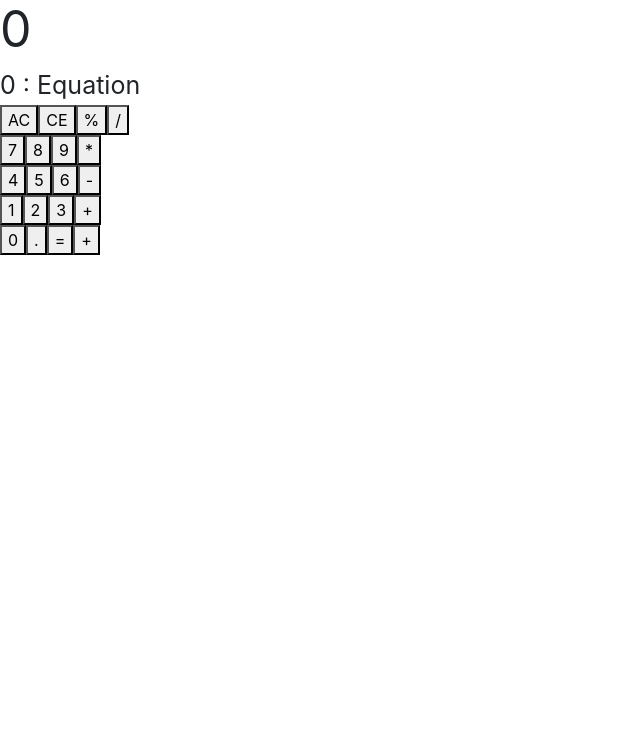
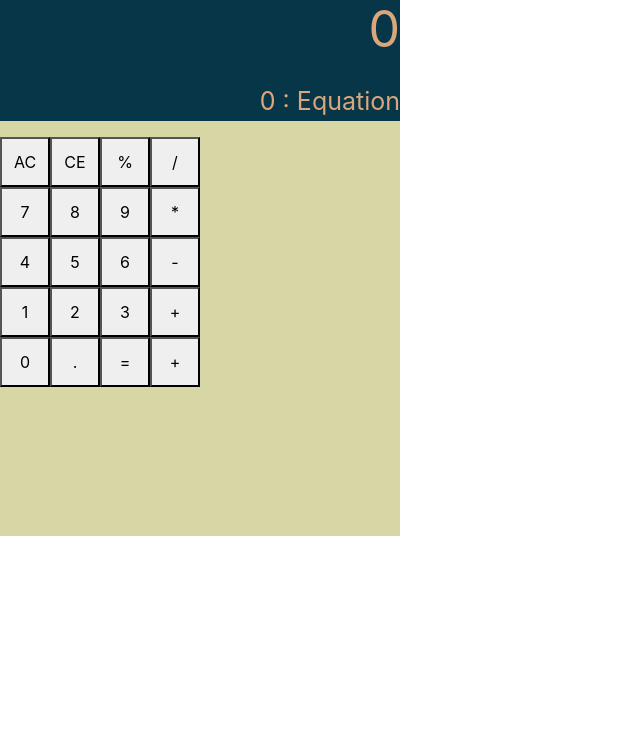
Before and after one commit to alexander-guesnon/Simple-Calculator, a plain HTML site: page index.html in a window 1280 px wide. Shown: the part 64-800 px from the top of the page, without its empty margins (0-640 px from the left). Drawn offline with nearby package versions, Linux system fonts and the light colour scheme.

Commit message:
working on css

```diff
--- a/css/style.css
+++ b/css/style.css
@@ -1,14 +1,44 @@
-body{
-background: white;
+/*
+#063647
+#458985
+#D7D6A5
+#DBA67B
+#A55C55
+*/
+
+body {
+  background: white;
+}
+
+.calculator {
+  height: 600px;
+  width: 400px;
+  background-color: #D7D6A5;
+}
+.screen{
+	background-color: #063647;
 }
 h1 {
+  text-align: center;
+  color: #458985;
 }
+
 .calcScreen {
-font-size: 50px;
+	text-align: right;
+  font-size: 50px;
+	color: #DBA67B;
 }
-.equation{
-	font-size: 25px;
+
+.equation {
+	text-align: right;
+  font-size: 25px;
+	color: #DBA67B;
 }
-.Myrow{
-display: block;
+
+.Myrow {
+  display: block;
 }
+button{
+	height: 50px;
+	width: 50px;
+}
--- a/index.html
+++ b/index.html
@@ -16,9 +16,13 @@
 </head>
 
 <body>
-	<h1>Basic Calculator</h1>
-	<div class = "calcScreen">0</div>
-	<div class = "equation"> 0 : Equation</div>
+	<div class="calculator">
+		<h1>Basic Calculator</h1>
+		<div class="screen">
+		<p class="calcScreen">0</p>
+		<p class="equation"> 0 : Equation</p>
+	</div>
+	</div>
 </body>
 
 
--- a/js/script.js
+++ b/js/script.js
@@ -98,12 +98,11 @@ function calculator() {
       temp += "</div>";
     }
 
-    $("body").append(temp);
+    $(".calculator").append(temp);
   };
 
   this.handleUserInput = function(userInput) {
     var regexNum = /\d/g;
-    var regexDecimal = /\./g;
     if (regexNum.test(userInput)) { //stack numbers
       if (calcScreen === "0") {
         calcScreen = userInput;
@@ -161,9 +160,6 @@ function calculator() {
         break;
 
       case ".":
-        if (regexDecimal.test(calcScreen)) {
-          break;
-        }
         calcScreen += userInput;
         updateScreen(calcScreen);
         break;
```
